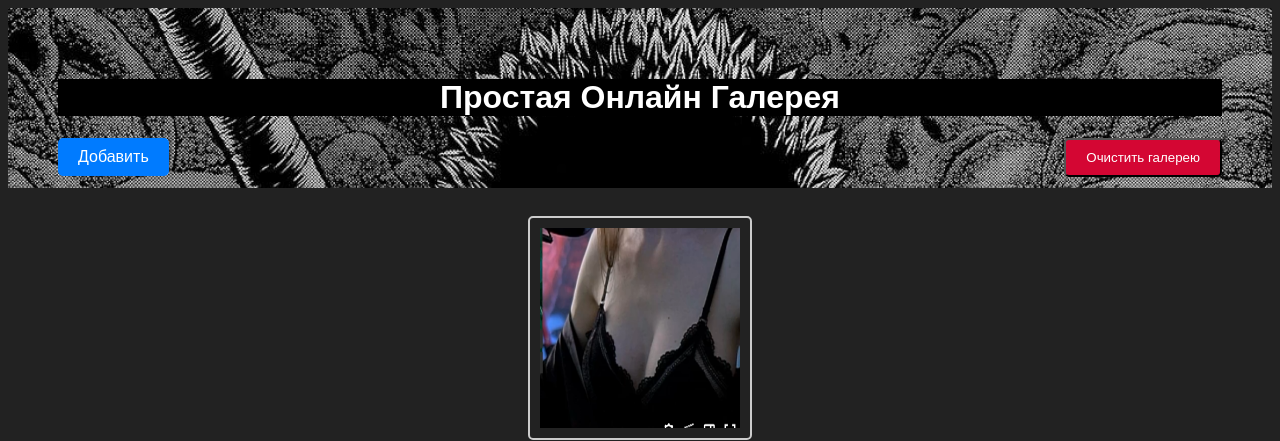
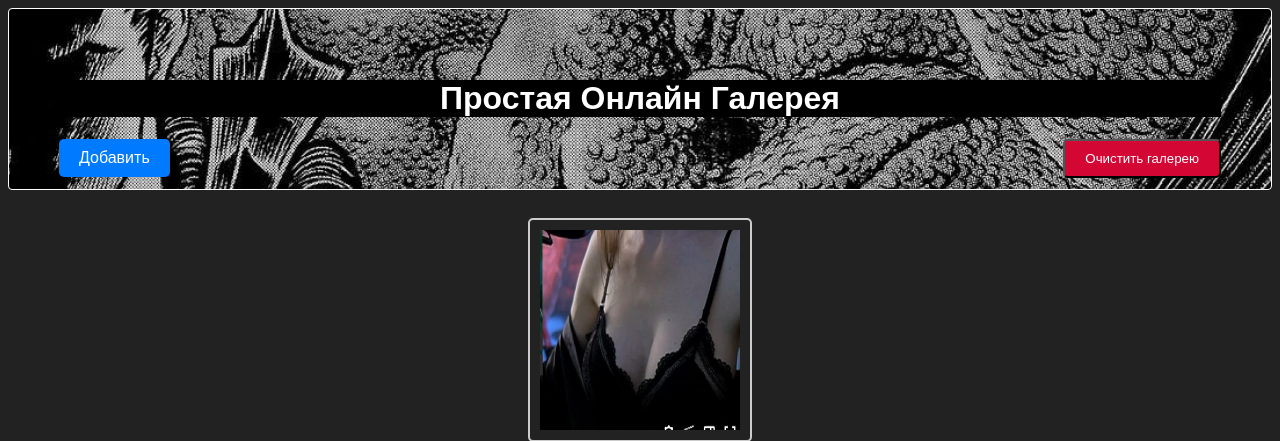
Before and after one commit to Kramedart86/PhotoGallery, a Flask app: page / in a window 1280 px wide. Shown: the top 441 px of the page. Run offline with Flask 3, Linux system fonts and the light colour scheme; data comes from the database, SQL or seed files in the repository.

Commit message:
add background header styles

```diff
--- a/static/styles.css
+++ b/static/styles.css
@@ -2,7 +2,9 @@ header {
     background-color: #333;
     background-image: url('../static/header3.jpg');
     background-size: auto;
-    background-position: center; /* Расположить изображение по центру */
+    background-position: 100% 83%; /* Расположить изображение по центру */
+    border: 1px solid white;
+    border-radius: 4px;
     padding: 50px;
     text-align: center;
 }
```
